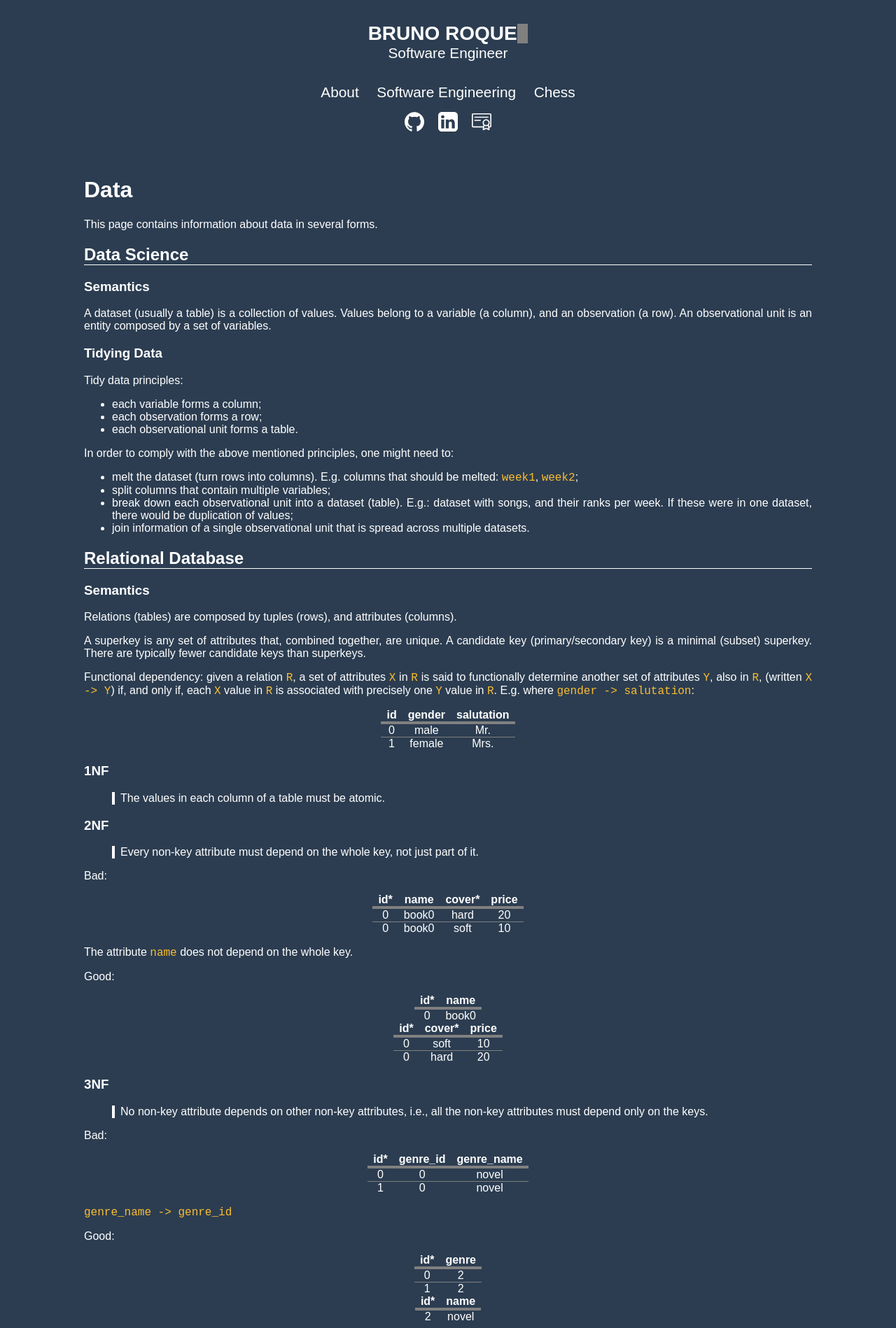
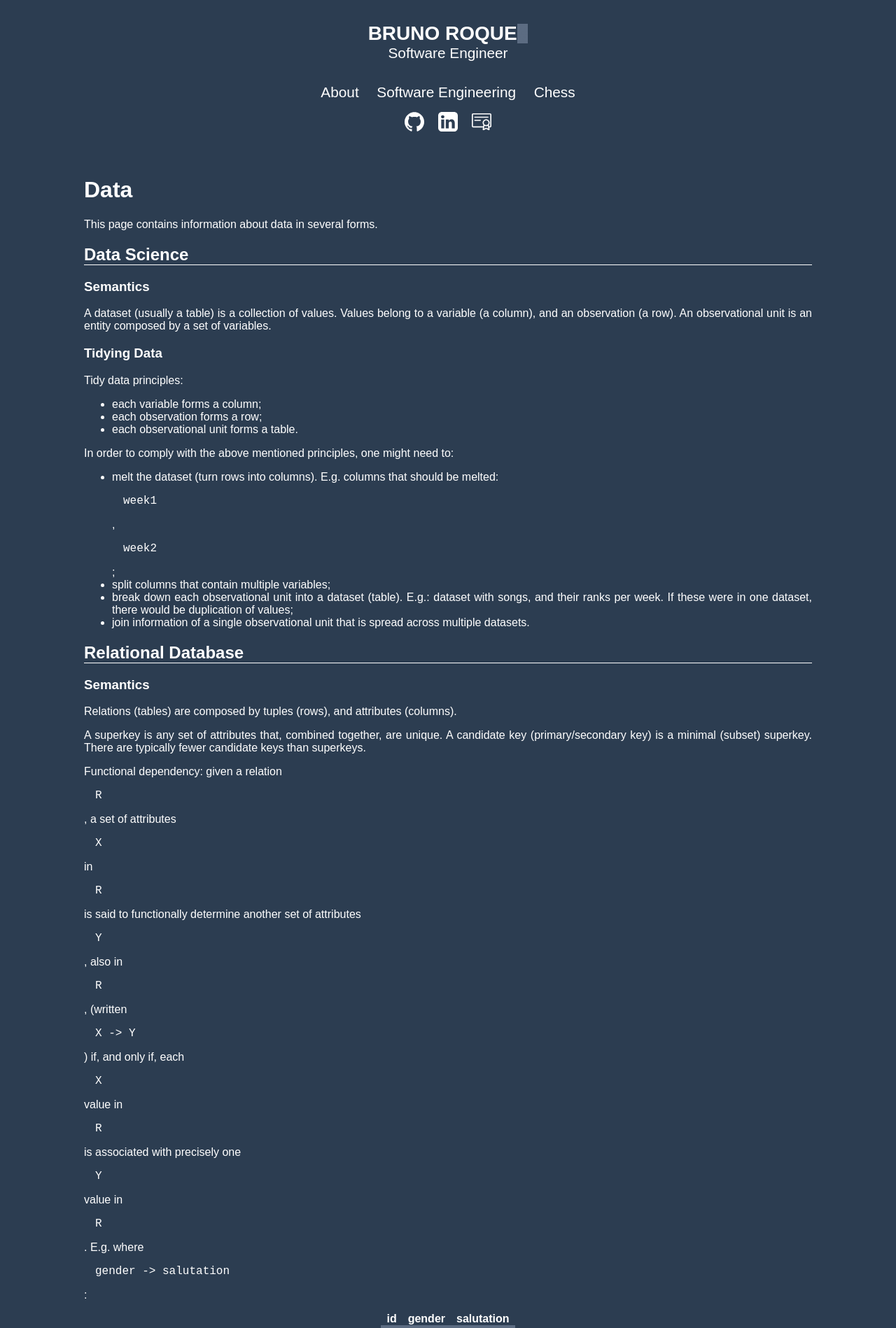
Before and after one commit to brunoroque06/brunoroque06.github.io, a Jekyll site: the page built from _pages/data.md, in a window 1280 px wide. Shown: the top 1898 px of the page at 70% size. Built offline with Jekyll 4.4.1, drawn with Linux system fonts in a browser that asks for light colours; our own code applies the rules of GitHub Pages for plain Markdown files.

Commit message:
Improve color palette

```diff
--- a/_includes/style.scss
+++ b/_includes/style.scss
@@ -1,10 +1,10 @@
 $font: sans-serif;
 $font-mono: monospace;
 $main-color: #2c3d51;
-$sec-color: #fabd2f;
+$sec-color: #e09f1f;
 $font-main-color: white;
 $font-sec-color: black;
-$hover-color: grey;
+$hover-color: #5c6c82;
 
 ::selection {
   color: $font-sec-color;
@@ -100,11 +100,10 @@
       padding: 0 0 0 0.5rem;
     }
     code {
-      color: $sec-color;
+      display: block;
+      white-space: pre-line;
       font-family: $font-mono;
-    }
-    code::selection {
-      background: $font-main-color;
+      margin: 1rem;
     }
     h2 {
       border-bottom: 0.1rem solid $font-main-color;
```
